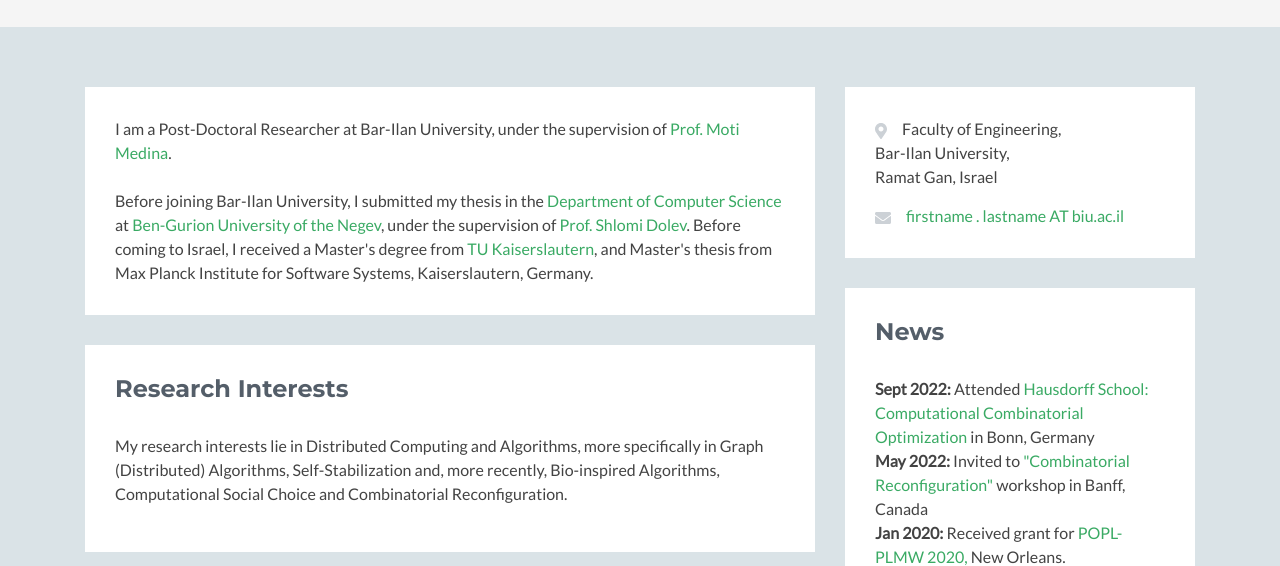
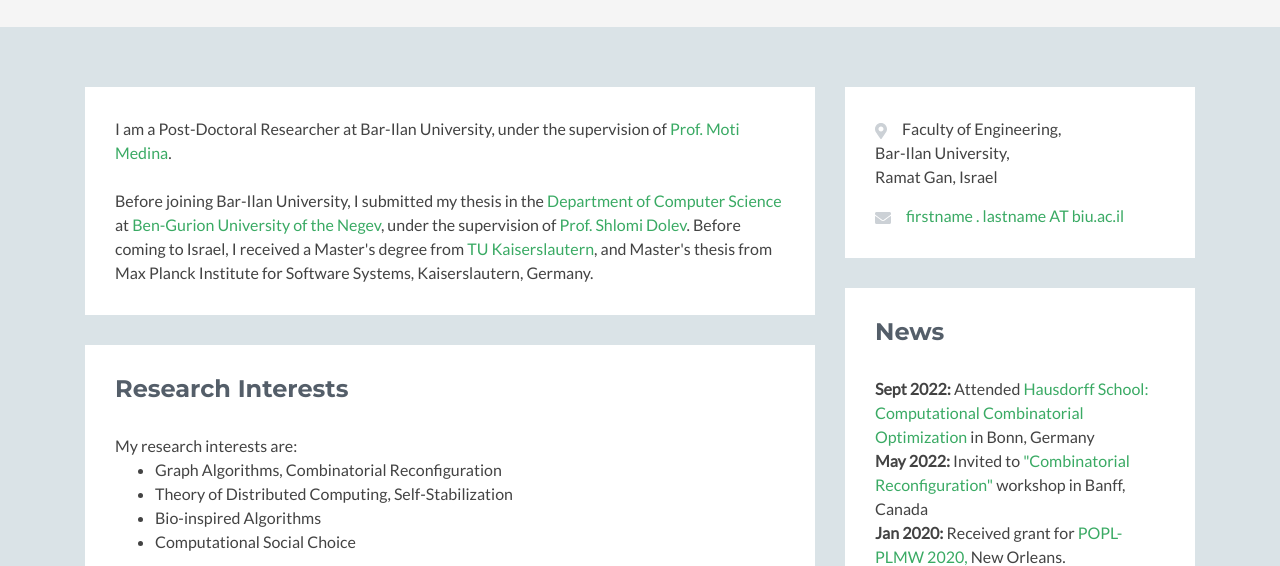
Before and after one commit to manishkk/manishkk.github.io, a plain HTML site: page index.html in a window 1280 px wide. Shown: the part 223-789 px from the top of the page. Drawn offline with nearby package versions, Linux system fonts and the light colour scheme; no server answers; a script that the page names is missing; some icons are missing.

Commit message:
Update index.html

```diff
--- a/index.html
+++ b/index.html
@@ -88,10 +88,14 @@
 
                         <h2 class="heading">Research Interests</h2>
                         <div class="content">  <div class="content">
-				My research interests lie in Distributed Computing and Algorithms, more specifically
-				in Graph (Distributed) Algorithms, Self-Stabilization and, more recently,
-				Bio-inspired Algorithms, Computational Social Choice and Combinatorial Reconfiguration.
+				My research interests are:
 
+				<ul>
+				  <li>Graph Algorithms, Combinatorial Reconfiguration</li>
+				  <li>Theory of Distributed Computing, Self-Stabilization</li>
+				  <li>Bio-inspired Algorithms</li>
+				  <li>Computational Social Choice</li>
+				</ul>
 
 
 
```
